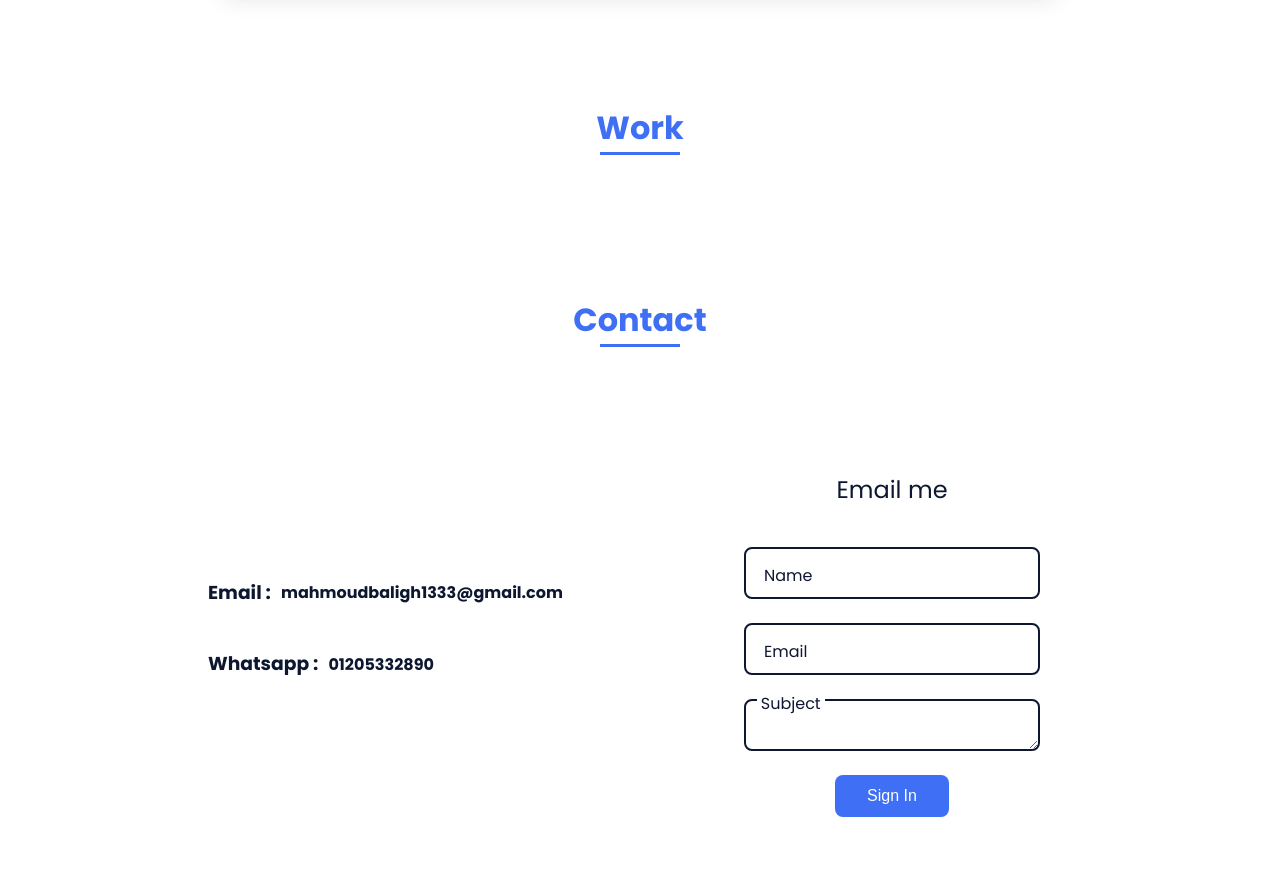
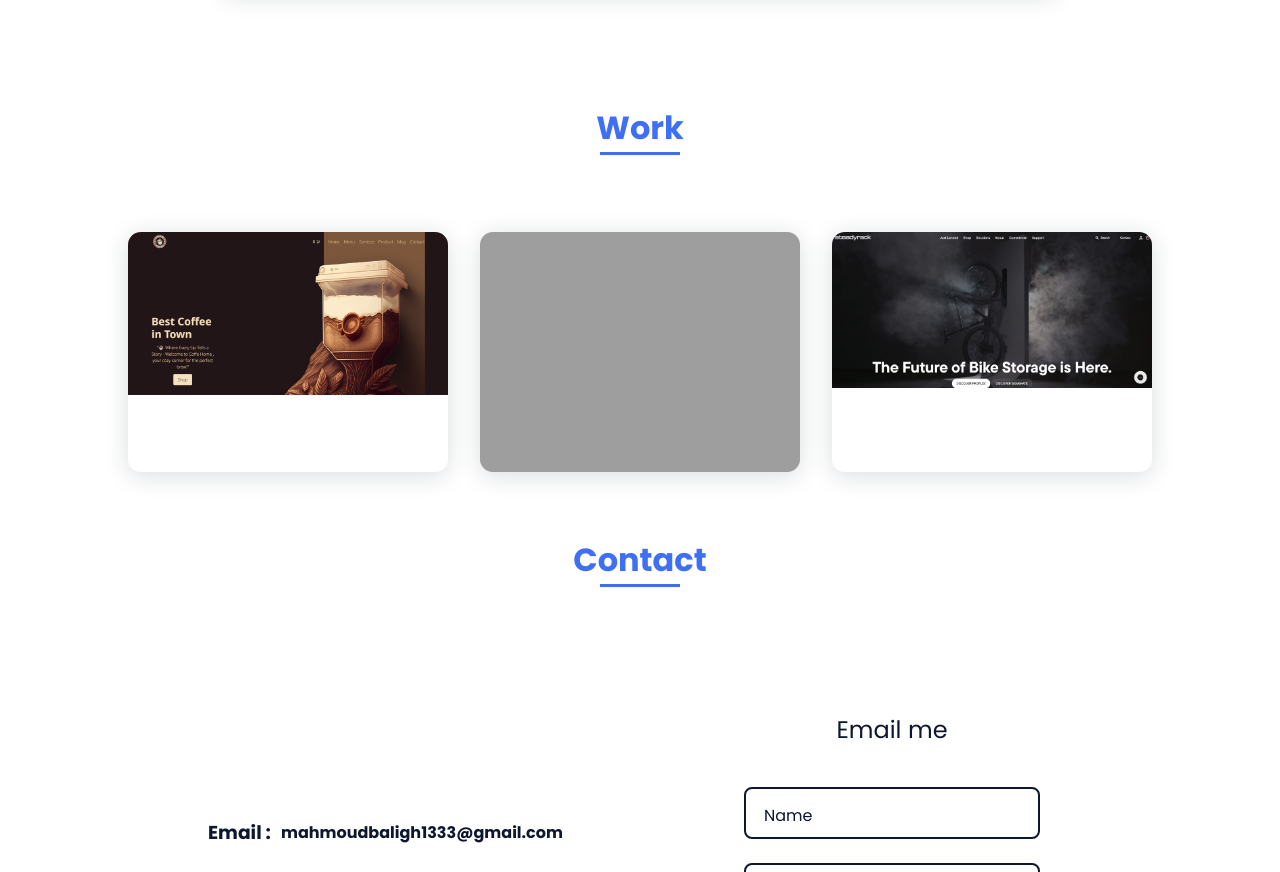
Before and after one commit to Mahmoudbaligh/Portfolio, a plain HTML site: page index.html in a window 1280 px wide. Shown: the part 1447-2319 px from the top of the page. Drawn offline with nearby package versions, Linux system fonts and the light colour scheme; the site is published under a folder, as on GitHub Pages, so addresses that start at the root find nothing.

Commit message:
Update index.html

```diff
--- a/index.html
+++ b/index.html
@@ -84,7 +84,7 @@
                     <g mask="url(#mask0)">
                         <path
                             d="M9.19024 145.964C34.0253 76.5814 114.865 54.7299 184.111 29.4823C245.804 6.98884 311.86 -14.9503 370.735 14.143C431.207 44.026 467.948 107.508 477.191 174.311C485.897 237.229 454.931 294.377 416.506 344.954C373.74 401.245 326.068 462.801 255.442 466.189C179.416 469.835 111.552 422.137 65.1576 361.805C17.4835 299.81 -17.1617 219.583 9.19024 145.964Z" />
-                        <image class="home__blob-img" x="50" y="60" href="/Images/main.png" />
+                        <image class="home__blob-img" x="50" y="60" href="Images/main.png" />
                     </g>
                 </svg>
             </div>
@@ -97,7 +97,7 @@
 
             <div class="about__container bd-grid">
                 <div class="about__img">
-                    <img src="/Images/about.png" alt="" />
+                    <img src="Images/about.png" alt="" />
                 </div>
 
                 <div>
@@ -172,14 +172,14 @@
             <h2 class="section-title">Work</h2>
             <div class="work__container bd-grid">
                 <a href="" class="work__img">
-                    <img src="/Images/work1.png" alt="" />
+                    <img src="Images/work1.png" alt="" />
                 </a>
                 <a href="https://www.shopwss.com/?srsltid=AfmBOopjTC1pxjbJkL2DlbZ9iGILUBexdVRbJvJKDpZGD8rplarSBy-4"
                     class="work__img">
-                    <img src="/Images/work2.png" alt="" />
+                    <img src="Images/work2.png" alt="" />
                 </a>
                 <a href="https://www.steadyrack.com/" class="work__img">
-                    <img src="/Images/work3.png" alt="" />
+                    <img src="Images/work3.png" alt="" />
                 </a>
             </div>
         </section>
```
